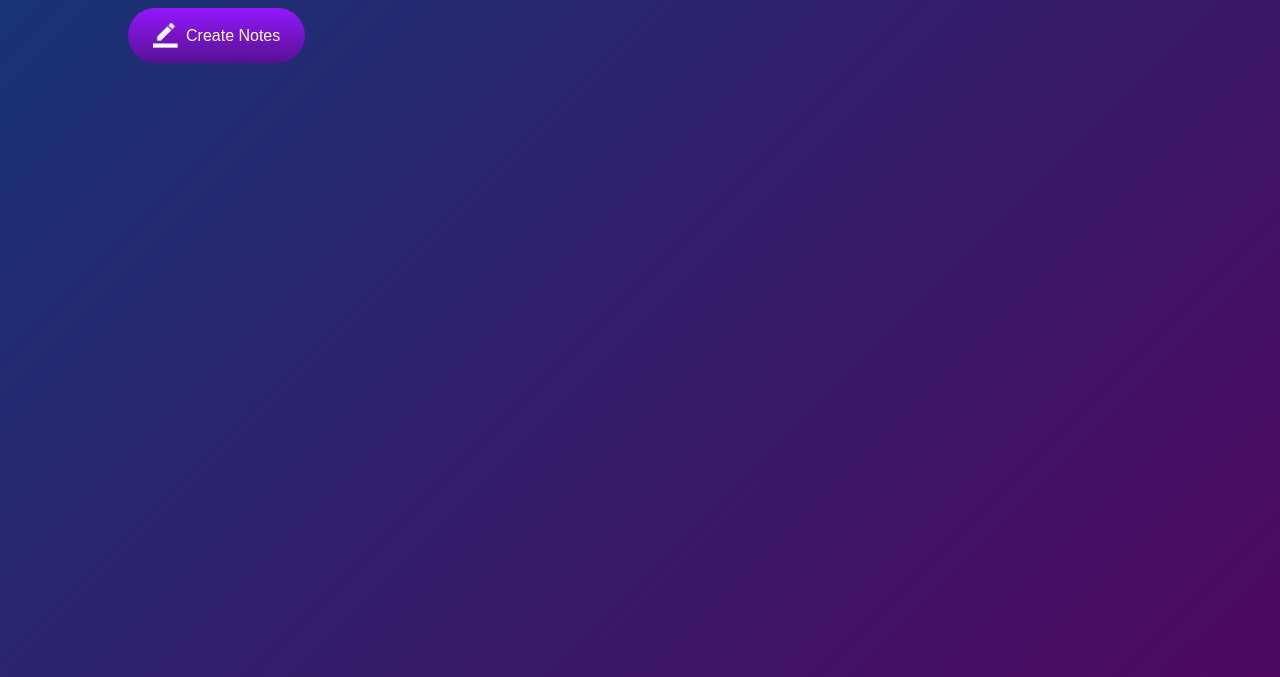
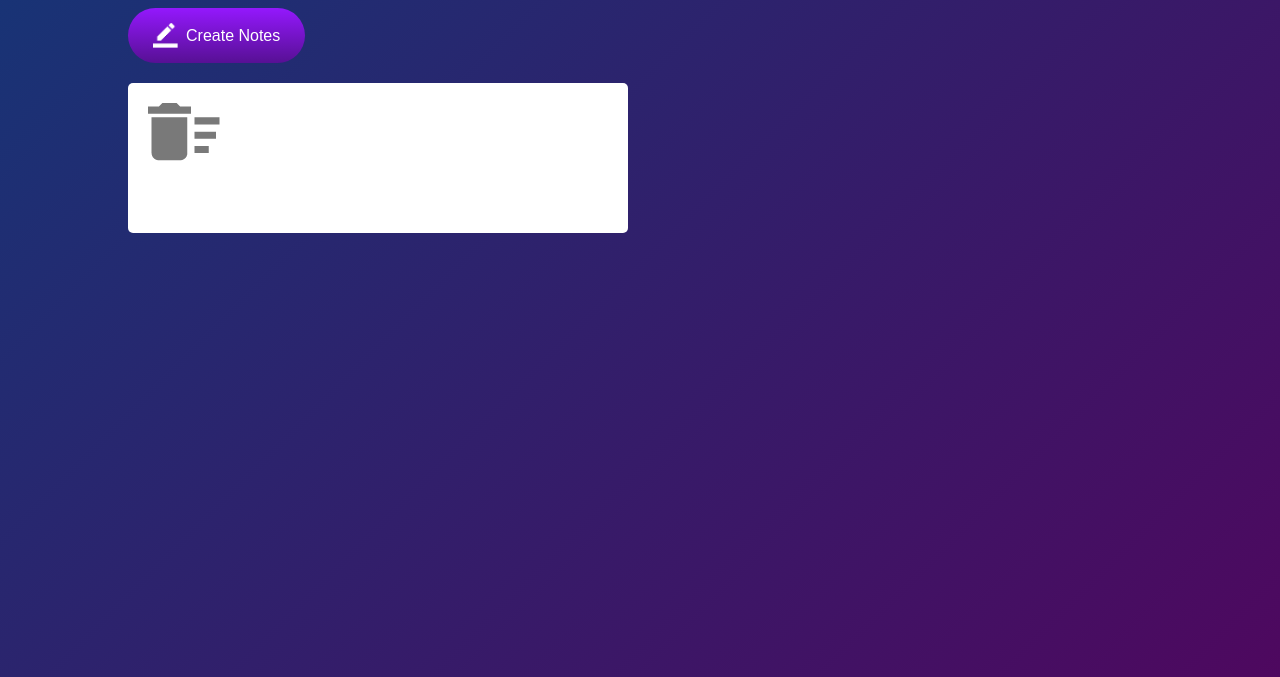
Before and after one commit to Sandunjayasekar/Notes-app, a plain HTML site: page index.html in a window 1280 px wide. Shown: the part 123-800 px from the top of the page. Drawn offline with Linux system fonts and the light colour scheme.

Commit message:
content images added

```diff
--- a/index.html
+++ b/index.html
@@ -11,7 +11,9 @@
         <h1><img src="images/notes.png"> Notes</h1>
         <button> <img src="images/edit.png"> Create Notes</button>
         <div class="notes-container">
-            <p contenteditable="true" class="input-box"></p>
+            <p contenteditable="true" class="input-box">
+                <img src="images/delete.png" alt="">
+            </p>
         </div>
     </div>
 
--- a/style.css
+++ b/style.css
@@ -44,3 +44,16 @@
     cursor: pointer;
     color: #fff;
 }
+
+.input-box {
+    position: relative;
+    width: 100%;
+    max-width: 500px;
+    min-height: 150px;
+    background: #fff;
+    color: #333;
+    padding: 20px;
+    margin: 20px 0;
+    outline: none;
+    border-radius: 5px;
+}
```
